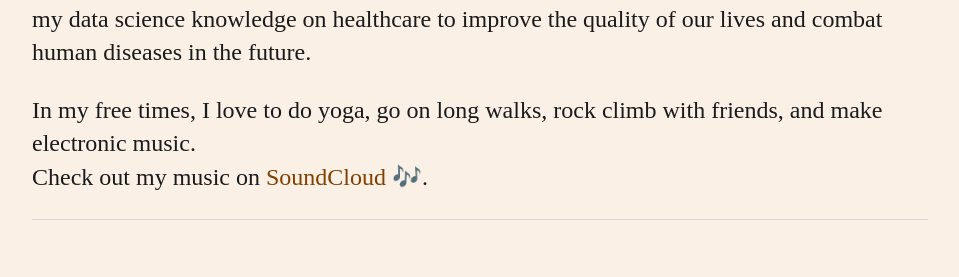
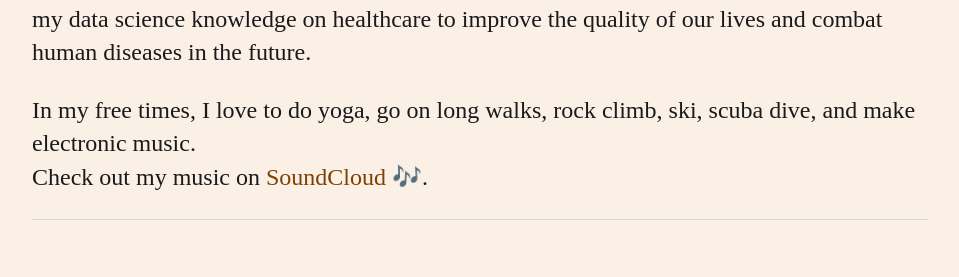
Before and after one commit to nsahin/nsahin.github.io, a Jekyll site: the page built from index.html, in a window 1280 px wide. Shown: the part 777-1054 px from the top of the page, without its empty margins (160-1119 px from the left). Built offline with Jekyll 4.4.1, drawn with Linux system fonts in a browser that asks for light colours.

Commit message:
Update index.html

```diff
--- a/index.html
+++ b/index.html
@@ -14,7 +14,7 @@ title: Nil Sahin
 	<p>I am passionate about conducting research, implementing algorithms, building tools, learning new techniques, working in and managing teams.
 		I am also interested in applying my data science knowledge on healthcare to improve the quality of our lives and combat human diseases in the future.
 	</p>
-	<p>In my free times, I love to do yoga, go on long walks, rock climb with friends, and make electronic music.
+	<p>In my free times, I love to do yoga, go on long walks, rock climb, ski, scuba dive, and make electronic music.
 		<br>Check out my music on <a href="https://soundcloud.com/nil-sahin">SoundCloud</a> &#127926;.
 	</p>
 </div><!-- /.blurb -->
```
